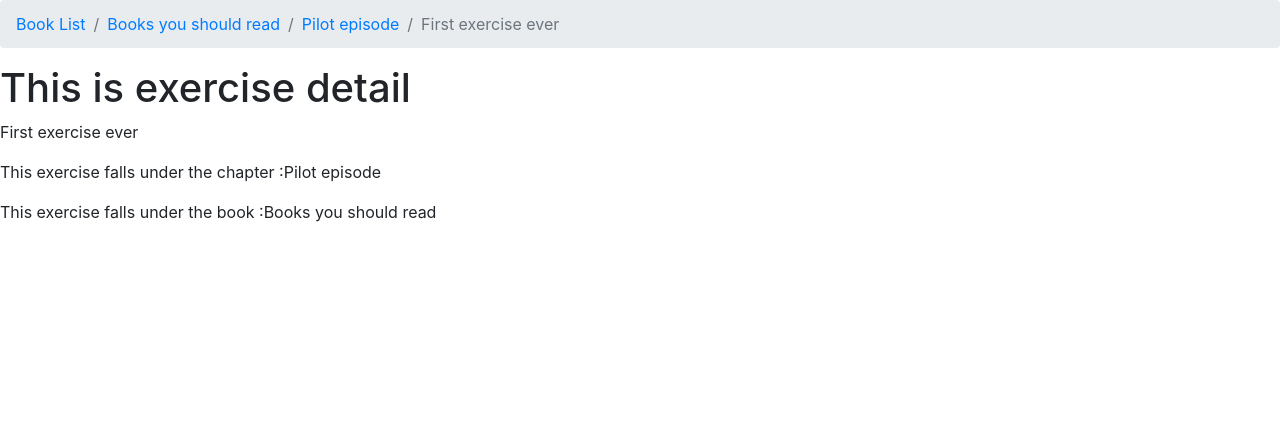
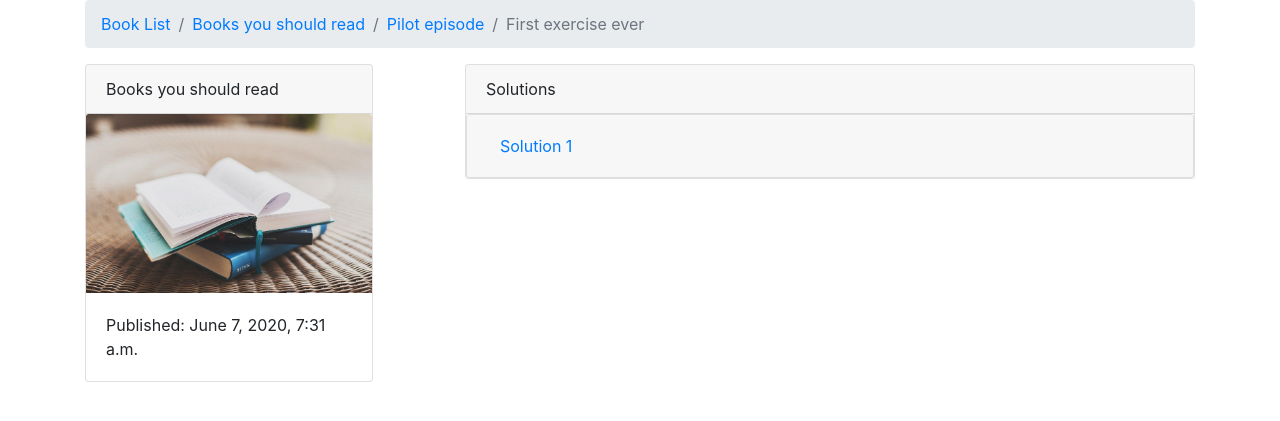
Before and after one commit to devsingh-code/django-digital-marketplace, a Django app: a page that uses templates/base.html in a window 1280 px wide. Shown: the top 421 px of the page. Run offline with Django 3.2, Linux system fonts and the light colour scheme; data comes from the database, SQL or seed files in the repository; both versions use the stored data as it was after the commit; some libraries are stand-ins or nearby versions.

Commit message:
Added bootstrap styling to All the html pages

```diff
--- a/books/models.py
+++ b/books/models.py
@@ -1,4 +1,5 @@
 from django.db import models
+from django.shortcuts import redirect, reverse
 
 # Create your models here.
 '''Model Structure
@@ -37,6 +38,11 @@ class Book(models.Model):
     def __str__(self):
         return self.title
 
+    def get_absolute_url(self):
+        return reverse("books:book-detail", kwargs={
+        'slug':self.slug
+        })
+
 
 class Chapter(models.Model):
     book = models.ForeignKey(Book, on_delete=models.CASCADE)
@@ -45,6 +51,12 @@ class Chapter(models.Model):
 
     def __str__(self):
         return self.title
+
+    def get_absolute_url(self):
+        return reverse("books:chapter-detail", kwargs={
+        'book_slug':self.book.slug,
+        'chapter_number': self.chapter_number
+        })
 
 
 class Exercise(models.Model):
@@ -56,9 +68,17 @@ class Exercise(models.Model):
     def __str__(self):
         return self.title
 
+    def get_absolute_url(self):
+        return reverse("books:exercise-detail", kwargs={
+        'book_slug': self.chapter.book.slug,
+        'chapter_number': self.chapter.chapter_number,
+        'exercise_number':self.exercise_number
+        })
+
 
 class Solution(models.Model):
     exercise = models.ForeignKey(Exercise,on_delete=models.CASCADE)
+    solution_number = models.IntegerField()
     image = models.ImageField()
 
     def __str__(self):
--- a/books/urls.py
+++ b/books/urls.py
@@ -11,10 +11,10 @@ app_name = 'books'
 urlpatterns =[
     path('',book_list,name='book-list'),
     path('<slug>/', book_detail, name = 'book-detail'),
-    path('<book_slug>/<chapter_number>/',
+    path('<book_slug>/<int:chapter_number>/',
         chapter_detail,
         name='chapter-detail'),
-    path('<book_slug>/<chapter_number>/<exercise_number>/',
+    path('<book_slug>/<int:chapter_number>/<int:exercise_number>/',
         exercise_detail,
         name='exercise-detail'),
 ]
--- a/templates/base.html
+++ b/templates/base.html
@@ -7,6 +7,7 @@
 
   </head>
   <body>
+    <div class="container">
       <nav aria-label="breadcrumb">
         <ol class="breadcrumb">
           {% block breadcrumb %}
@@ -19,6 +20,8 @@
       {% block content %}
 
       {% endblock content %}
+    </div>
+
 
       <script src="https://code.jquery.com/jquery-3.5.1.slim.min.js" integrity="sha384-DfXdz2htPH0lsSSs5nCTpuj/zy4C+OGpamoFVy38MVBnE+IbbVYUew+OrCXaRkfj" crossorigin="anonymous"></script>
       <script src="https://cdn.jsdelivr.net/npm/popper.js@1.16.0/dist/umd/popper.min.js" integrity="sha384-Q6E9RHvbIyZFJoft+2mJbHaEWldlvI9IOYy5n3zV9zzTtmI3UksdQRVvoxMfooAo" crossorigin="anonymous"></script>
--- a/templates/exercise_detail.html
+++ b/templates/exercise_detail.html
@@ -6,12 +6,12 @@
     <a href="{% url 'books:book-list'  %}">Book List</a>
   </li>
   <li class="breadcrumb-item" aria-current="page">
-    <a href="{% url 'books:book-detail' exercise.chapter.book.slug %}">
+    <a href="{{ exercise.chapter.book.get_absolute_url }}">
       {{ exercise.chapter.book.title }}
     </a>
   </li>
   <li class="breadcrumb-item" aria-current="page">
-    <a href="{% url 'books:chapter-detail' exercise.chapter.book.slug exercise.chapter.chapter_number  %}">
+    <a href="{{ exercise.chapter.get_absolute_url }}">
       {{ exercise.chapter.title }}
     </a>
   </li>
@@ -21,8 +21,50 @@
 {% endblock breadcrumb %}
 
 {% block content %}
-    <h1>This is exercise detail</h1>
-      <p>{{exercise.title}}</p>
-      <p>This exercise falls under the chapter :{{exercise.chapter.title}}</p>
-      <p>This exercise falls under the book :{{exercise.chapter.book.title}}</p>
+      <div class="row">
+        <main class="col-md-4">
+
+            <div class="card" style="width: 18rem;">
+              <div class="card-header">
+                {{exercise.chapter.book.title}}
+              </div>
+                <img src="{{exercise.chapter.book.cover.url}}" class="card-img-top" alt="...">
+                <div class="card-body">
+                  <p class="card-text">Published: {{exercise.chapter.book.publication_date}}</p>
+                </div>
+            </div>
+
+        </main>
+
+        <aside class="col-md-8">
+          <div class="card" >
+              <div class="card-header">
+                Solutions
+              </div>
+
+                {% for solution in exercise.solution_set.all %}
+                      <div class="accordion" id="toggle-{{solution.solution_number}}">
+                          <div class="card">
+                            <div class="card-header" id="heading-{{solution.solution_number}}">
+                              <h2 class="mb-0">
+                                <button class="btn btn-link btn-block text-left" type="button" data-toggle="collapse" data-target="#collapse-{{solution.solution_number}}" aria-expanded="true" aria-controls="collapse-{{solution.solution_number}}">
+                                  Solution {{solution.solution_number}}
+                                </button>
+                              </h2>
+                            </div>
+
+                            <div id="collapse-{{solution.solution_number}}" class="collapse" aria-labelledby="heading-{{solution.solution_number}}" data-parent="#toggle-{{solution.solution_number}}">
+                              <div class="card-body">
+                                <img src="{{solution.image.url}}" class="card-img-top" alt="...">
+                              </div>
+                            </div>
+                          </div>
+                      </div>
+                {% endfor %}
+
+
+          </div>
+        </aside>
+      </div>
+
 {% endblock content %}
```
Also changed, not shown: templates/book_detail.html (+34 -11 lines), templates/book_list.html (+13 -1 lines), templates/chapter_detail.html (+36 -13 lines), books/migrations/0002_solution_solution_number.py (added), db.sqlite3, media_root/repository-open-graph-template.png (added), media_root/wallpaperflare.com_wallpaper_14.jpg (added), media_root/wp2036902.jpg (added), media_root/wp2297956.jpg (added). Lines whose indentation alone changed are shown as unchanged.
